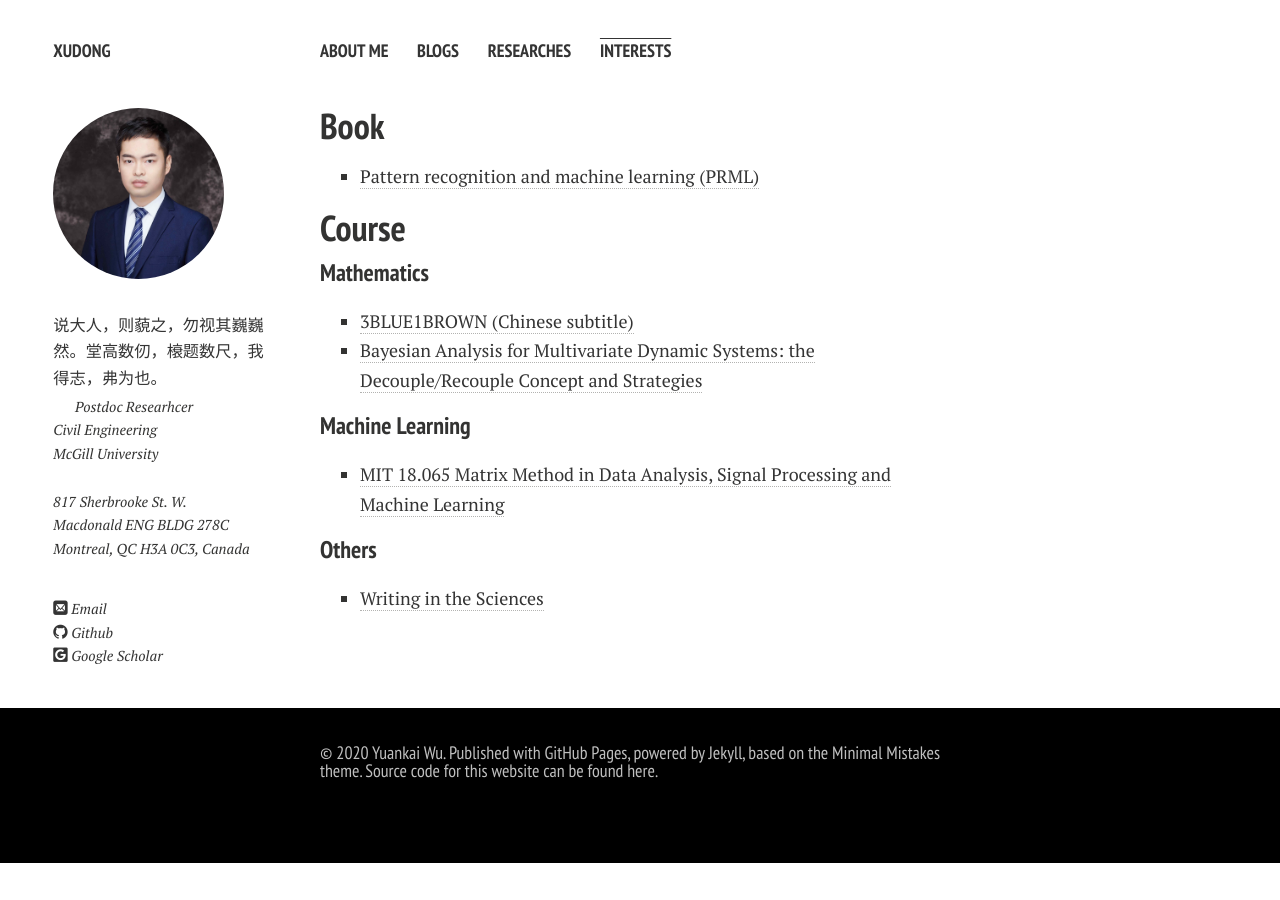
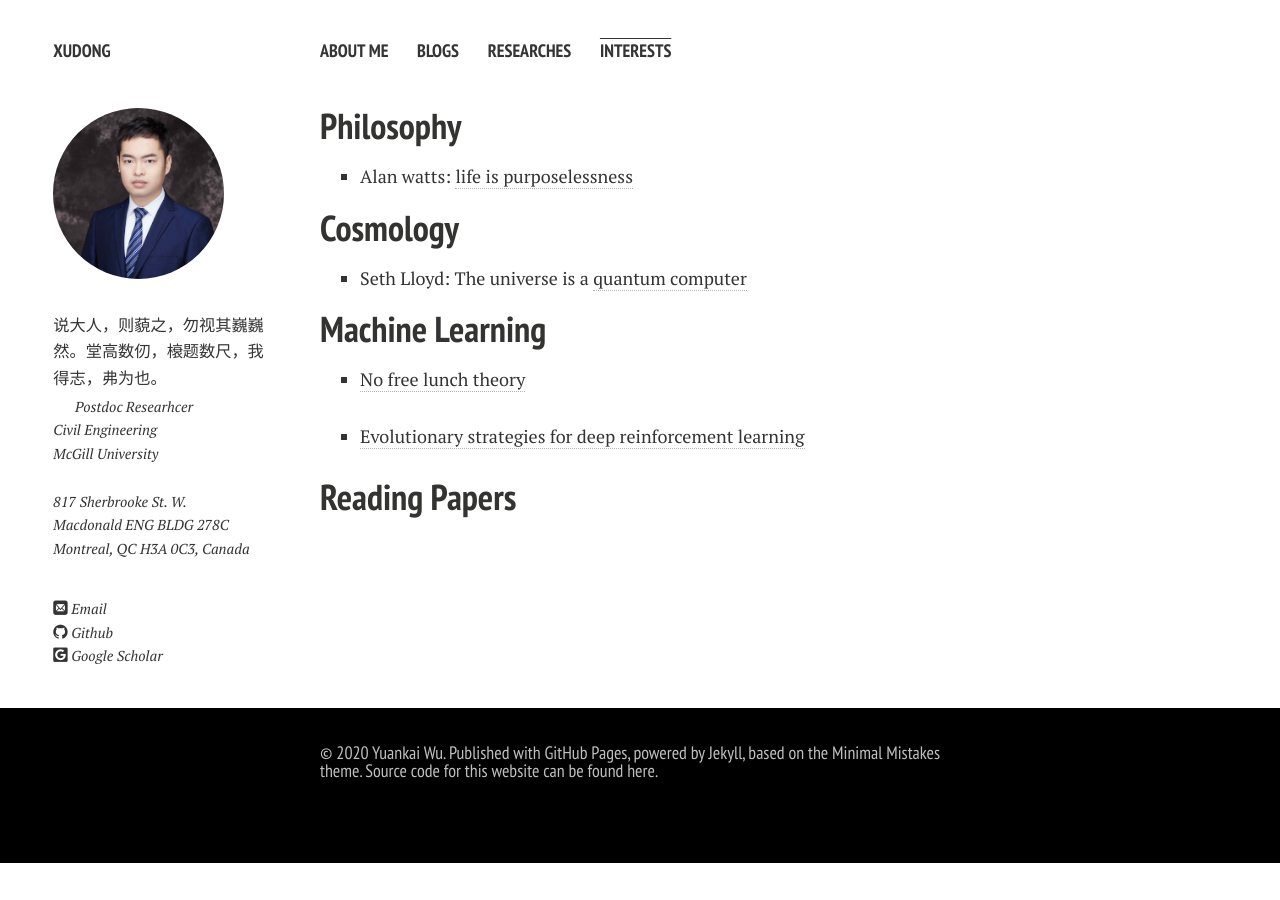
Before and after one commit to eveyuyi/Kaimaoge.github.io, a Jekyll site: the page built from interests.md, in a window 1280 px wide. Built offline with Jekyll 4.4.1, drawn with Linux system fonts in a browser that asks for light colours; nearby versions of some CDN libraries; some web fonts are replaced.

Commit message:
Update interests.md

```diff
--- a/interests.md
+++ b/interests.md
@@ -4,24 +4,15 @@ permalink: /interests/index.html
 title: Interests
 ---
 
-## Book
-- [Pattern recognition and machine learning (PRML)](http://users.isr.ist.utl.pt/~wurmd/Livros/school/Bishop%20-%20Pattern%20Recognition%20And%20Machine%20Learning%20-%20Springer%20%202006.pdf)
+## Philosophy
+- Alan watts: [life is purposelessness](https://www.youtube.com/watch?v=21RwqnB8GrE)
 
+## Cosmology
+- Seth Lloyd: The universe is a [quantum computer](https://www.youtube.com/watch?v=Qu6Mh2pX9OI)
 
+## Machine Learning
+- [No free lunch theory](https://link.springer.com/chapter/10.1007/978-1-4471-0123-9_3)
 
-## Course
+- [Evolutionary strategies for deep reinforcement learning](https://openai.com/blog/evolution-strategies/)
 
-### Mathematics
-
-- [3BLUE1BROWN (Chinese subtitle)](https://space.bilibili.com/88461692?from=search&seid=15451497504195071896)
-- [Bayesian Analysis for Multivariate Dynamic Systems: the Decouple/Recouple Concept and Strategies](https://www.youtube.com/watch?v=c3Or0Hn-Xg0&list=PLg6h9_riWzEaFz0q7I6GG5AXDlrO-9SkY)
-
-
-### Machine Learning
-
-- [MIT 18.065 Matrix Method in Data Analysis, Signal Processing and Machine Learning](https://www.youtube.com/watch?v=Cx5Z-OslNWE&list=PLUl4u3cNGP63oMNUHXqIUcrkS2PivhN3k)
-
-
-### Others
-
-- [Writing in the Sciences](https://www.coursera.org/learn/sciwrite/home/welcome)
+## Reading Papers
```
